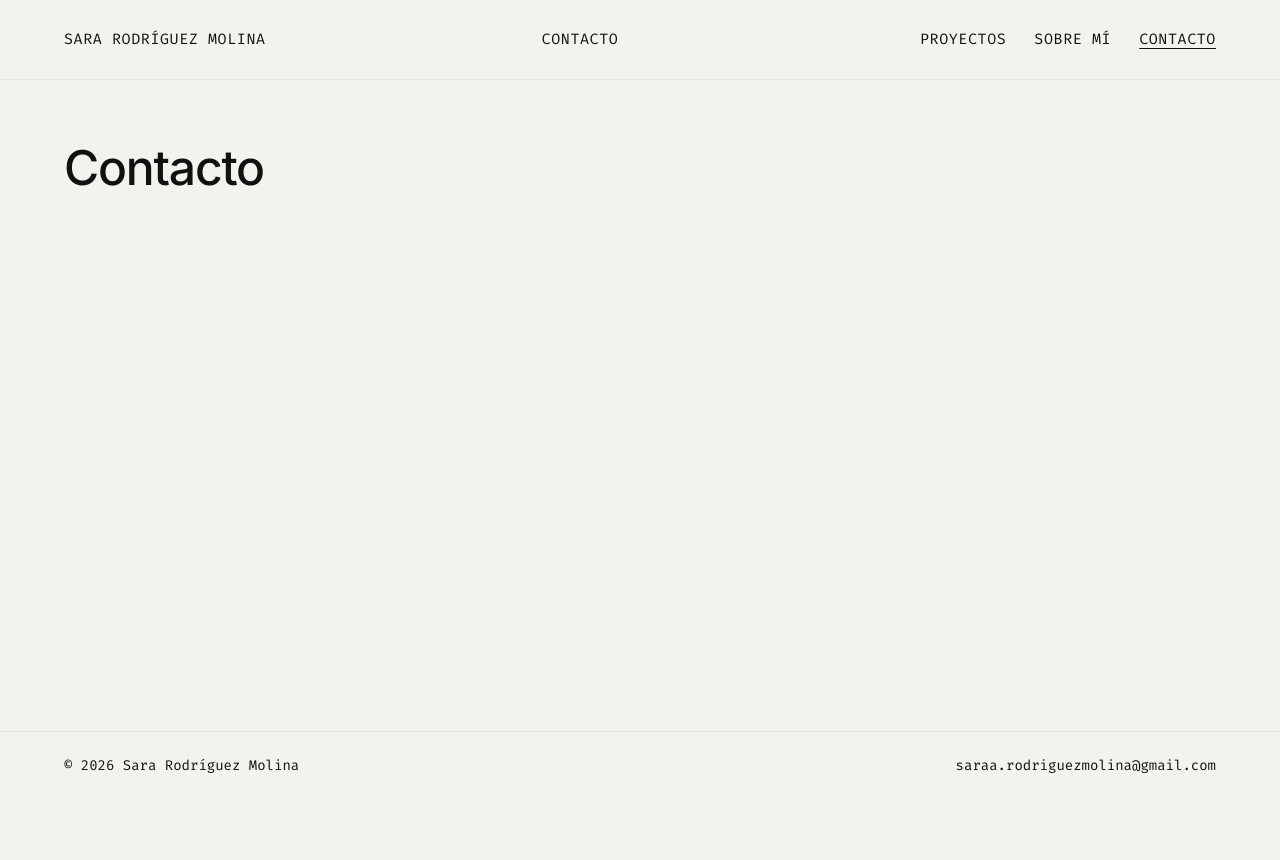
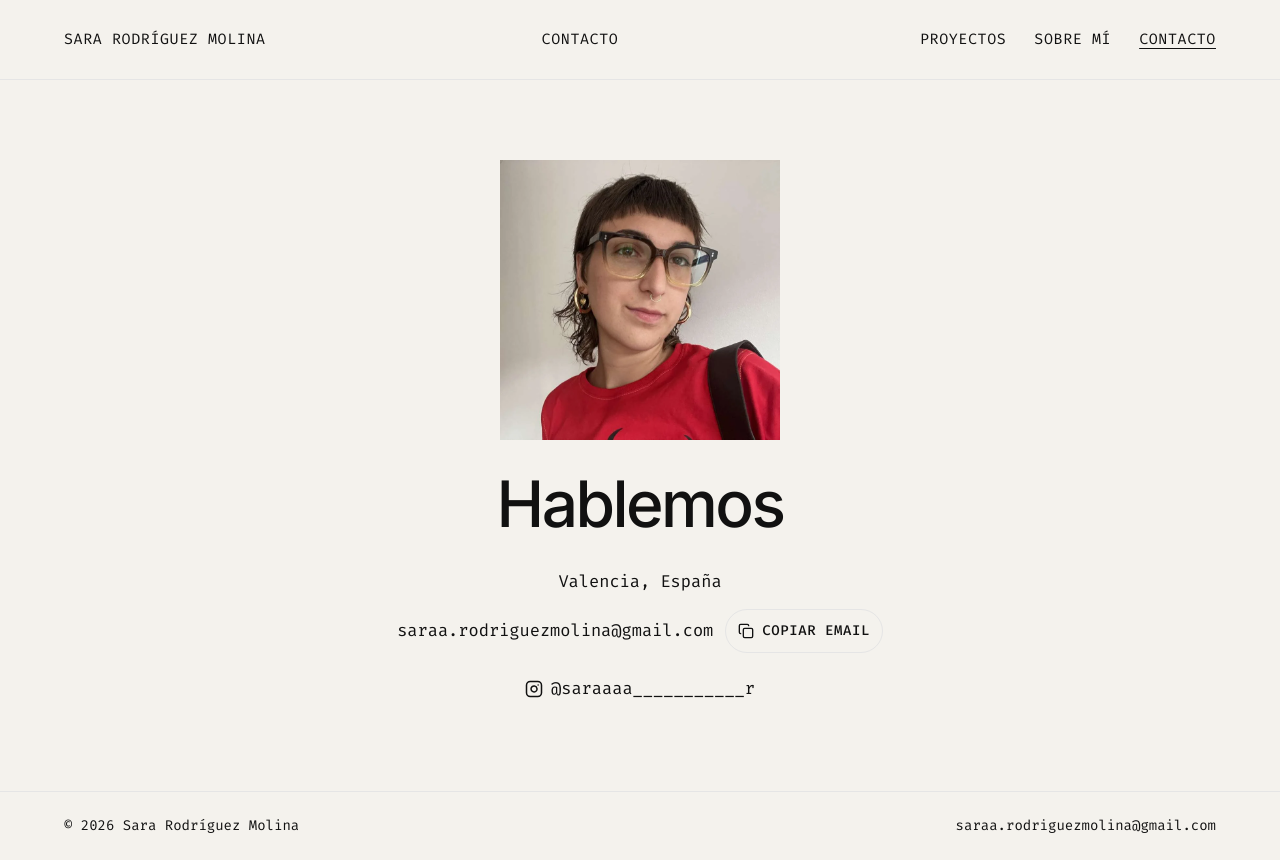
Before and after one commit to srodmol/portafolio-web, a Vue app: page /contacto in a window 1280 px wide. Before the commit the page ends 800 px from the top, so only its background shows below. Built offline with nearby package versions, Linux system fonts and the light colour scheme.

Commit message:
srodmol: Página de contacto con botón y link

```diff
--- /dev/null
+++ b/src/components/IconoInstagram.vue
@@ -0,0 +1,16 @@
+<!-- Lucide ya no incluye iconos de marcas: este es su antiguo icono de Instagram -->
+<template>
+  <svg
+    xmlns="http://www.w3.org/2000/svg"
+    viewBox="0 0 24 24"
+    fill="none"
+    stroke="currentColor"
+    stroke-width="2"
+    stroke-linecap="round"
+    stroke-linejoin="round"
+  >
+    <rect x="2" y="2" width="20" height="20" rx="5" ry="5" />
+    <path d="M16 11.37A4 4 0 1 1 12.63 8 4 4 0 0 1 16 11.37z" />
+    <line x1="17.5" y1="6.5" x2="17.51" y2="6.5" />
+  </svg>
+</template>
--- /dev/null
+++ b/src/composables/useCopiar.ts
@@ -0,0 +1,22 @@
+import { ref, onBeforeUnmount } from 'vue'
+
+export function useCopiar(duracion = 2400) {
+  const copiado = ref(false)
+  let temporizador: ReturnType<typeof setTimeout> | undefined
+
+  async function copiar(texto: string) {
+    try {
+      await navigator.clipboard.writeText(texto)
+      copiado.value = true
+      clearTimeout(temporizador)
+      temporizador = setTimeout(() => (copiado.value = false), duracion)
+    } catch {
+      copiado.value = false
+    }
+  }
+
+  // Si sales de la página antes de que acabe, se limpia el temporizador
+  onBeforeUnmount(() => clearTimeout(temporizador))
+
+  return { copiado, copiar }
+}
--- a/src/data/perfil.ts
+++ b/src/data/perfil.ts
@@ -18,6 +18,7 @@ export interface Perfil {
   nombre: string
   ciudad: string
   email: string
+  instagram: string
   sobreMi: BloqueTexto[]
   cv: SeccionCV[]
 }
@@ -26,6 +27,7 @@ export const perfil: Perfil = {
   nombre: 'Sara Rodríguez Molina',
   ciudad: 'Valencia, España',
   email: 'saraa.rodriguezmolina@gmail.com',
+  instagram:'saraaaa___________r',
   sobreMi: [
     {
       titulo: 'Statement',
--- a/src/pages/contacto/Contacto.vue
+++ b/src/pages/contacto/Contacto.vue
@@ -1,13 +1,51 @@
 <script setup lang="ts">
+import { Copy, Check } from '@lucide/vue'
+import { Button } from '@/components/ui/button'
+import IconoInstagram from '@/components/IconoInstagram.vue'
+import { perfil } from '@/data/perfil'
+import { useCopiar } from '@/composables/useCopiar'
 
+const { copiado, copiar } = useCopiar()
 </script>
 
 <template>
-    <section class="px-[5vw] py-16">
-        <h1 class="text-5xl font-medium tracking-tight">Contacto</h1>
-    </section>
+  <section class="flex flex-col items-center justify-center gap-8 px-[5vw] py-20 text-center">
+    <img
+      src="/img/sara.webp"
+      :alt="`Retrato de ${perfil.nombre}`"
+      width="280"
+      height="280"
+      class="size-[280px] object-cover"
+    />
+
+    <h1 class="text-[clamp(40px,5vw,72px)] leading-none font-medium tracking-[-0.04em]">Hablemos</h1>
+
+    <div class="flex flex-col items-center gap-3.5 font-mono text-[17px] leading-relaxed">
+      <span>{{ perfil.ciudad }}</span>
+
+      <div class="flex flex-wrap items-center justify-center gap-3">
+        <a :href="`mailto:${perfil.email}`" class="underline-offset-4 hover:underline">{{ perfil.email }}</a>
+
+        <Button
+          :variant="copiado ? 'default' : 'outline'"
+          class="h-11 rounded-full px-4 font-mono text-sm uppercase tracking-[0.04em] shadow-none"
+          @click="copiar(perfil.email)"
+        >
+          <Check v-if="copiado" class="size-4" aria-hidden="true" />
+          <Copy v-else class="size-4" aria-hidden="true" />
+          <span aria-live="polite">{{ copiado ? '¡Copiado!' : 'Copiar email' }}</span>
+        </Button>
+      </div>
+
+      <a
+        :href="`https://instagram.com/${perfil.instagram}`"
+        target="_blank"
+        rel="noopener noreferrer"
+        class="inline-flex min-h-11 items-center gap-2 underline-offset-4 hover:underline"
+      >
+        <IconoInstagram class="size-[18px]" aria-hidden="true" />
+        @{{ perfil.instagram }}
+      </a>
+    </div>
+  </section>
 </template>
-
-<style scoped>
-
-</style>
```
Also changed, not shown: public/img/sara.webp (added).
